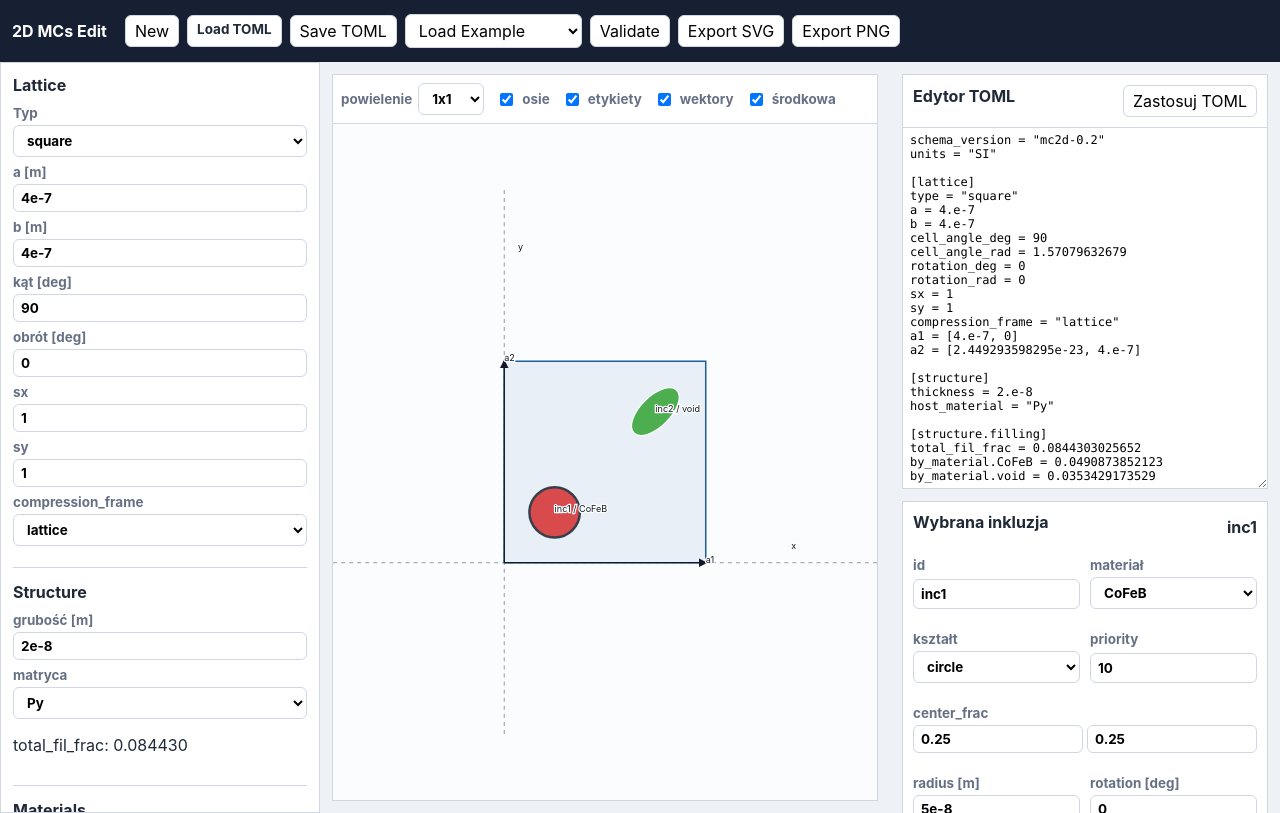
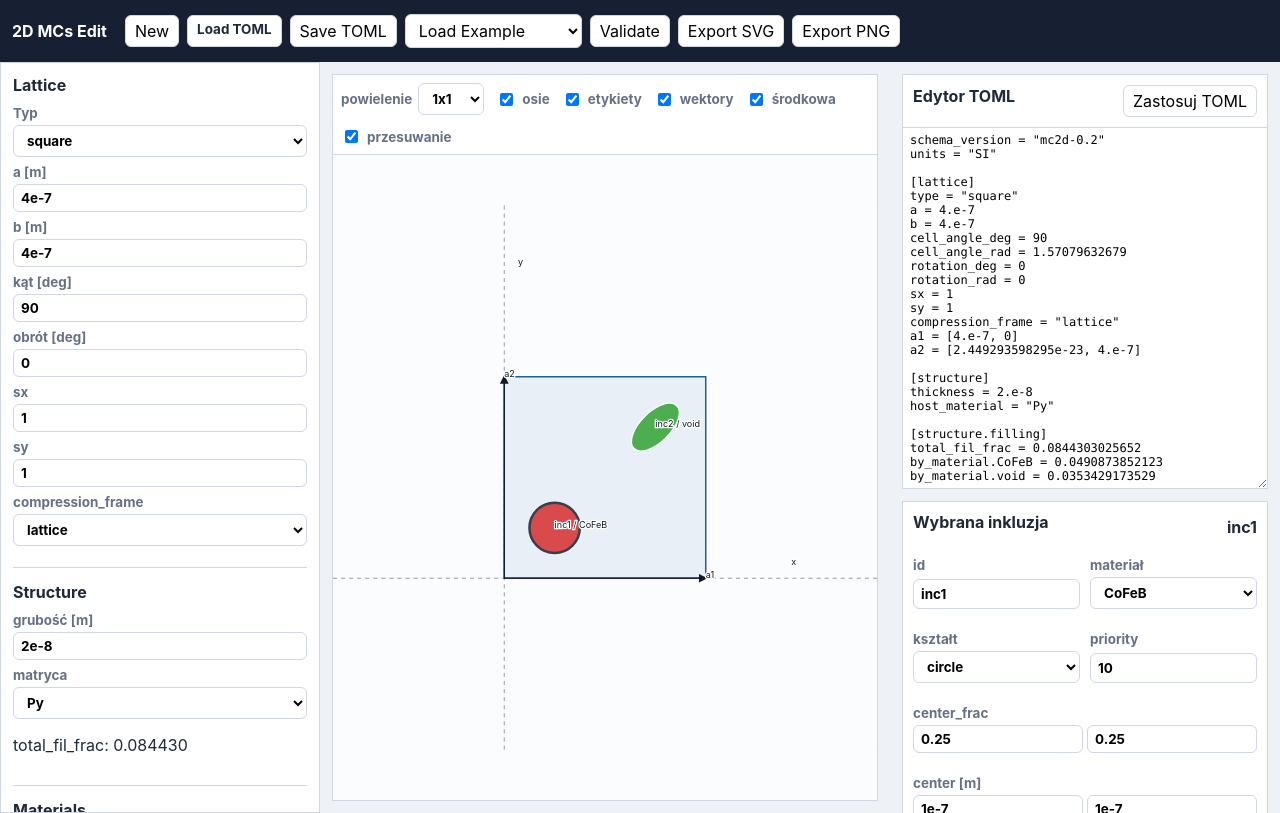
Before and after one commit to mamica-amu/2D_MCs_edit, a React (Vite) app: page / in a window 1280 px wide. Built offline with nearby package versions, Linux system fonts and the light colour scheme.

Commit message:
Add drag lock and center coordinate editing

```diff
--- a/src/App.tsx
+++ b/src/App.tsx
@@ -11,7 +11,7 @@ import { TomlEditor } from "./components/TomlEditor";
 import { ValidationPanel } from "./components/ValidationPanel";
 import { Visualization2D } from "./components/Visualization2D";
 import { defaultMC2D } from "./model/defaults";
-import { convertInclusionShape, degToRad, fracToCartesian, inclusionFillFraction, normalizeInclusion, normalizeLattice, normalizeMC2D, resizeInclusionToFillFraction } from "./model/geometry";
+import { cartesianToFrac, convertInclusionShape, degToRad, fracToCartesian, inclusionFillFraction, normalizeInclusion, normalizeLattice, normalizeMC2D, resizeInclusionToFillFraction } from "./model/geometry";
 import { exportToml, parseToml } from "./model/toml";
 import type { Inclusion, MC2D, ShapeType, Vec2 } from "./model/types";
 import { validateMC2D } from "./model/validation";
@@ -63,6 +63,7 @@ export default function App() {
   const [showLabels, setShowLabels] = useState(true);
   const [showVectors, setShowVectors] = useState(true);
   const [highlightCenter, setHighlightCenter] = useState(true);
+  const [allowDrag, setAllowDrag] = useState(true);
   const messages = useMemo(() => validateMC2D(mc), [mc]);
   const selectedInclusion = useMemo(() => mc.inclusions.find((inc) => inc.id === selectedId), [mc.inclusions, selectedId]);
 
@@ -99,12 +100,13 @@ export default function App() {
     const preserveFillIds = patch.fil_frac === undefined ? new Set<string>() : new Set([id]);
     update((current) => {
       const lattice = normalizeLattice(current.lattice);
+      const normalizedPatch = patch.center && !patch.center_frac ? { ...patch, center_frac: cartesianToFrac(patch.center, lattice) } : patch;
       return {
         ...current,
         inclusions: current.inclusions.map((inc) => {
           if (inc.id !== id) return inc;
-          const merged = patch.shape && patch.shape !== inc.shape ? convertInclusionShape({ ...inc, ...patch }, lattice, patch.shape) : { ...inc, ...patch };
-          return patch.fil_frac === undefined ? merged : resizeInclusionToFillFraction(merged, lattice, patch.fil_frac);
+          const merged = normalizedPatch.shape && normalizedPatch.shape !== inc.shape ? convertInclusionShape({ ...inc, ...normalizedPatch }, lattice, normalizedPatch.shape) : { ...inc, ...normalizedPatch };
+          return normalizedPatch.fil_frac === undefined ? merged : resizeInclusionToFillFraction(merged, lattice, normalizedPatch.fil_frac);
         })
       };
     }, preserveFillIds);
@@ -153,7 +155,7 @@ export default function App() {
     <EditorLayout
       toolbar={<Toolbar onNew={() => setMc(recalc(defaultMC2D))} onLoadText={(text) => { setTomlText(text); applyToml(text); }} onSave={() => download("mc2d.toml", exportToml(mc), "text/plain")} onValidate={() => setParseError(undefined)} onExportSvg={exportSvg} onExportPng={exportPng} />}
       left={<><LatticePanel lattice={mc.lattice} onChange={(patch) => update((c) => ({ ...c, lattice: { ...c.lattice, ...patch } }))} /><StructurePanel structure={mc.structure} materials={Object.keys(mc.materials)} onChange={(patch) => update((c) => ({ ...c, structure: { ...c.structure, ...patch } }))} /><MaterialsPanel materials={mc.materials} onChange={(materials) => update((c) => ({ ...c, materials }))} /><PhysicsPanel physics={mc.physics} onChange={(patch) => update((c) => ({ ...c, physics: { ...c.physics, ...patch } }))} /><InclusionsPanel inclusions={mc.inclusions} materials={Object.keys(mc.materials)} selectedId={selectedId} onSelect={setSelectedId} onChange={changeInclusion} onAdd={addInclusion} onDelete={(id) => update((c) => ({ ...c, inclusions: c.inclusions.filter((i) => i.id !== id) }))} onDuplicate={(id) => update((c) => ({ ...c, inclusions: [...c.inclusions, { ...c.inclusions.find((i) => i.id === id)!, id: `${id}_copy` }] }))} /></>}
-      center={<section className="panel viz-panel"><div className="viz-controls"><label>powielenie<select value={repeat} onChange={(e) => setRepeat(Number(e.target.value))}><option value={1}>1x1</option><option value={3}>3x3</option><option value={5}>5x5</option><option value={7}>7x7</option></select></label><label><input type="checkbox" checked={showAxes} onChange={(e) => setShowAxes(e.target.checked)} /> osie</label><label><input type="checkbox" checked={showLabels} onChange={(e) => setShowLabels(e.target.checked)} /> etykiety</label><label><input type="checkbox" checked={showVectors} onChange={(e) => setShowVectors(e.target.checked)} /> wektory</label><label><input type="checkbox" checked={highlightCenter} onChange={(e) => setHighlightCenter(e.target.checked)} /> środkowa</label></div><Visualization2D mc={mc} selectedId={selectedId} repeat={repeat} showAxes={showAxes} showLabels={showLabels} showVectors={showVectors} highlightCenter={highlightCenter} onSelect={setSelectedId} onMove={(id: string, center_frac: Vec2) => changeInclusion(id, { center_frac })} /></section>}
+      center={<section className="panel viz-panel"><div className="viz-controls"><label>powielenie<select value={repeat} onChange={(e) => setRepeat(Number(e.target.value))}><option value={1}>1x1</option><option value={3}>3x3</option><option value={5}>5x5</option><option value={7}>7x7</option></select></label><label><input type="checkbox" checked={showAxes} onChange={(e) => setShowAxes(e.target.checked)} /> osie</label><label><input type="checkbox" checked={showLabels} onChange={(e) => setShowLabels(e.target.checked)} /> etykiety</label><label><input type="checkbox" checked={showVectors} onChange={(e) => setShowVectors(e.target.checked)} /> wektory</label><label><input type="checkbox" checked={highlightCenter} onChange={(e) => setHighlightCenter(e.target.checked)} /> środkowa</label><label><input type="checkbox" checked={allowDrag} onChange={(e) => setAllowDrag(e.target.checked)} /> przesuwanie</label></div><Visualization2D mc={mc} selectedId={selectedId} repeat={repeat} showAxes={showAxes} showLabels={showLabels} showVectors={showVectors} highlightCenter={highlightCenter} allowDrag={allowDrag} onSelect={setSelectedId} onMove={(id: string, center_frac: Vec2) => changeInclusion(id, { center_frac })} /></section>}
       right={<><TomlEditor text={tomlText} parseError={parseError} onChange={setTomlText} onApply={() => applyToml()} /><SelectedInclusionPanel inclusion={selectedInclusion} materials={Object.keys(mc.materials)} onChange={changeInclusion} onDelete={(id) => update((c) => ({ ...c, inclusions: c.inclusions.filter((i) => i.id !== id) }))} onDuplicate={(id) => update((c) => ({ ...c, inclusions: [...c.inclusions, { ...c.inclusions.find((i) => i.id === id)!, id: `${id}_copy` }] }))} /><ValidationPanel messages={messages} /></>}
     />
   );
--- a/src/components/InclusionsPanel.tsx
+++ b/src/components/InclusionsPanel.tsx
@@ -36,6 +36,10 @@ export function InclusionsPanel({ inclusions, materials, selectedId, onSelect, o
             <input type="number" value={selected.center_frac[0]} onChange={(e) => set({ center_frac: [Number(e.target.value), selected.center_frac[1]] })} />
             <input type="number" value={selected.center_frac[1]} onChange={(e) => set({ center_frac: [selected.center_frac[0], Number(e.target.value)] })} />
           </div>
+          <div className="double">center [m]
+            <input type="number" value={selected.center[0]} onChange={(e) => set({ center: [Number(e.target.value), selected.center[1]] })} />
+            <input type="number" value={selected.center[1]} onChange={(e) => set({ center: [selected.center[0], Number(e.target.value)] })} />
+          </div>
           {selected.shape === "circle" && <label>radius [m]<input type="number" value={selected.radius ?? ""} onChange={(e) => set({ radius: Number(e.target.value) })} /></label>}
           {selected.shape === "ellipse" && <><label>rx [m]<input type="number" value={selected.rx ?? ""} onChange={(e) => set({ rx: Number(e.target.value) })} /></label><label>ry [m]<input type="number" value={selected.ry ?? ""} onChange={(e) => set({ ry: Number(e.target.value) })} /></label></>}
           {selected.shape === "rectangle" && <><label>wx [m]<input type="number" value={selected.wx ?? ""} onChange={(e) => set({ wx: Number(e.target.value) })} /></label><label>wy [m]<input type="number" value={selected.wy ?? ""} onChange={(e) => set({ wy: Number(e.target.value) })} /></label></>}
--- a/src/components/SelectedInclusionPanel.tsx
+++ b/src/components/SelectedInclusionPanel.tsx
@@ -35,6 +35,10 @@ export function SelectedInclusionPanel({ inclusion, materials, onChange, onDelet
           <input type="number" value={inclusion.center_frac[0]} onChange={(e) => set({ center_frac: [Number(e.target.value), inclusion.center_frac[1]] })} />
           <input type="number" value={inclusion.center_frac[1]} onChange={(e) => set({ center_frac: [inclusion.center_frac[0], Number(e.target.value)] })} />
         </div>
+        <div className="double wide">center [m]
+          <input type="number" value={inclusion.center[0]} onChange={(e) => set({ center: [Number(e.target.value), inclusion.center[1]] })} />
+          <input type="number" value={inclusion.center[1]} onChange={(e) => set({ center: [inclusion.center[0], Number(e.target.value)] })} />
+        </div>
         {inclusion.shape === "circle" && <label>radius [m]<input type="number" value={inclusion.radius ?? ""} onChange={(e) => set({ radius: Number(e.target.value) })} /></label>}
         {inclusion.shape === "ellipse" && <>
           <label>rx [m]<input type="number" value={inclusion.rx ?? ""} onChange={(e) => set({ rx: Number(e.target.value) })} /></label>
--- a/src/components/Visualization2D.tsx
+++ b/src/components/Visualization2D.tsx
@@ -18,14 +18,14 @@ function repeatSpan(repeat: number): number[] {
   return Array.from({ length: half * 2 + 1 }, (_, index) => index - half);
 }
 
-function inclusionNode(inc: Inclusion, materials: string[], onDown: (id: string, e: ReactPointerEvent<SVGElement>) => void, selected: boolean, interactive = true) {
+function inclusionNode(inc: Inclusion, materials: string[], onDown: (id: string, e: ReactPointerEvent<SVGElement>) => void, selected: boolean, interactive = true, muted = false) {
   const c = inc.center;
   const x = c[0] * SCALE;
   const y = -c[1] * SCALE;
   const fill = materialColor(inc.material, materials);
   const common = {
     fill,
-    opacity: interactive ? 0.82 : 0.45,
+    opacity: muted ? 0.45 : 0.82,
     stroke: selected ? "#111827" : "#ffffff",
     strokeWidth: selected ? 5 : 2.5,
     onPointerDown: interactive ? (e: ReactPointerEvent<SVGElement>) => onDown(inc.id, e) : undefined,
@@ -46,11 +46,12 @@ interface Props {
   showLabels: boolean;
   showVectors: boolean;
   highlightCenter: boolean;
+  allowDrag: boolean;
   onSelect: (id: string) => void;
   onMove: (id: string, centerFrac: Vec2) => void;
 }
 
-export function Visualization2D({ mc, selectedId, repeat, showAxes, showLabels, showVectors, highlightCenter, onSelect, onMove }: Props) {
+export function Visualization2D({ mc, selectedId, repeat, showAxes, showLabels, showVectors, highlightCenter, allowDrag, onSelect, onMove }: Props) {
   const area = cellArea(mc.lattice);
   if (!(area > 0)) return <section className="viz-empty">Brak poprawnej geometrii komórki. Sprawdź a1/a2 lub parametry sieci.</section>;
   const a1 = mc.lattice.a1;
@@ -76,6 +77,7 @@ export function Visualization2D({ mc, selectedId, repeat, showAxes, showLabels,
   const pointerDown = (id: string, e: ReactPointerEvent<SVGElement>) => {
     e.preventDefault();
     onSelect(id);
+    if (!allowDrag) return;
     const svg = e.currentTarget.ownerSVGElement;
     if (!svg) return;
     const move = (event: globalThis.PointerEvent) => {
@@ -118,7 +120,7 @@ export function Visualization2D({ mc, selectedId, repeat, showAxes, showLabels,
               stroke={drawAsMain ? "#1d5f99" : "#94a3b8"}
               strokeWidth={drawAsMain ? 3 : 1.5}
             />
-            {mc.inclusions.map((inc) => inclusionNode(inc, materials, pointerDown, highlightCenter && isMain && inc.id === selectedId, isMain))}
+            {mc.inclusions.map((inc) => inclusionNode(inc, materials, pointerDown, highlightCenter && isMain && inc.id === selectedId, isMain, highlightCenter && !isMain))}
             {showLabels && mc.inclusions.map((inc) => (
               <text className={highlightCenter && isMain ? "inc-label" : "inc-label ghost"} key={`${i}:${j}:${inc.id}-label`} x={inc.center[0] * SCALE} y={-inc.center[1] * SCALE}>
                 {highlightCenter && isMain ? `${inc.id} / ${inc.material}` : inc.id}
```
Also changed, not shown: 1 other file (tests, documents, lock files or other folders).
